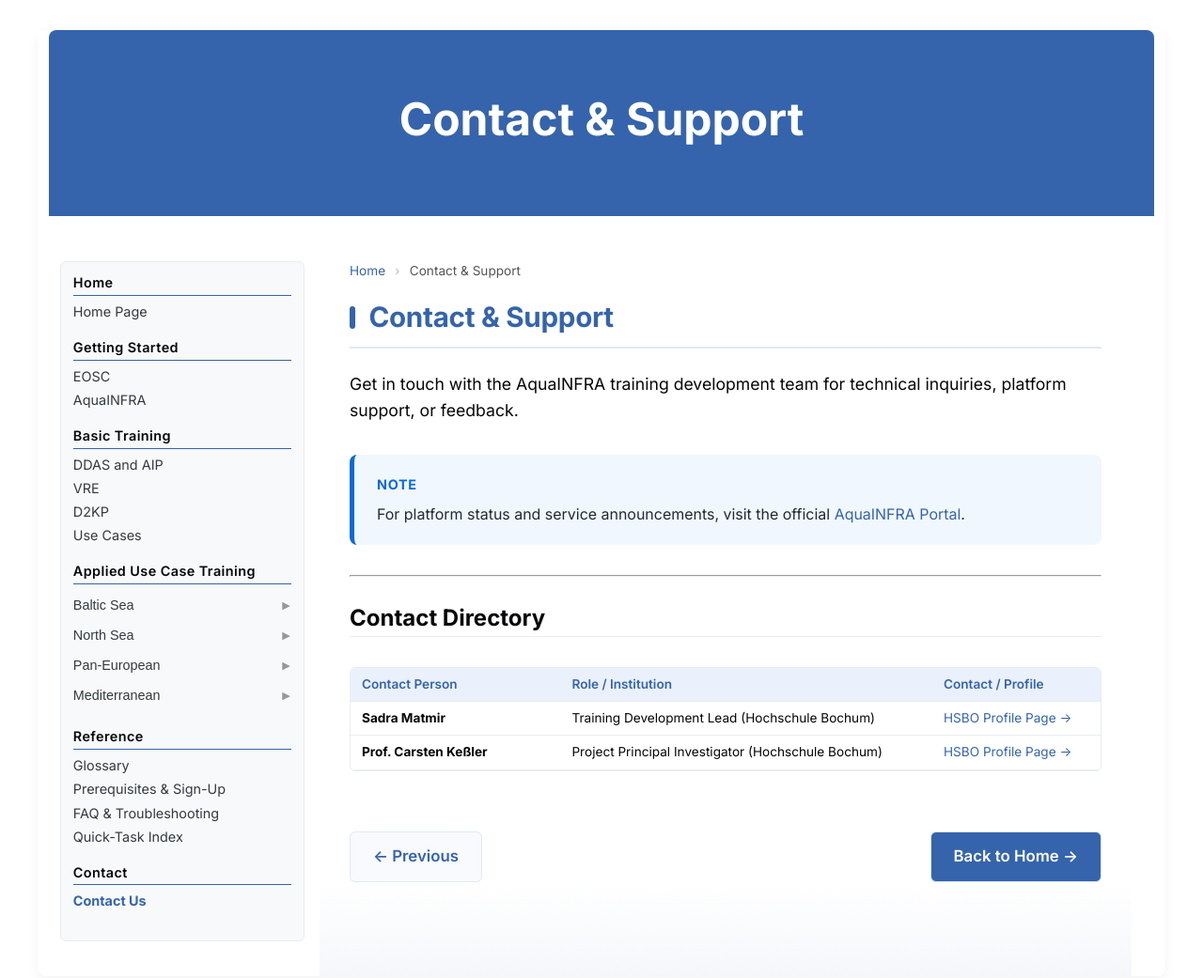
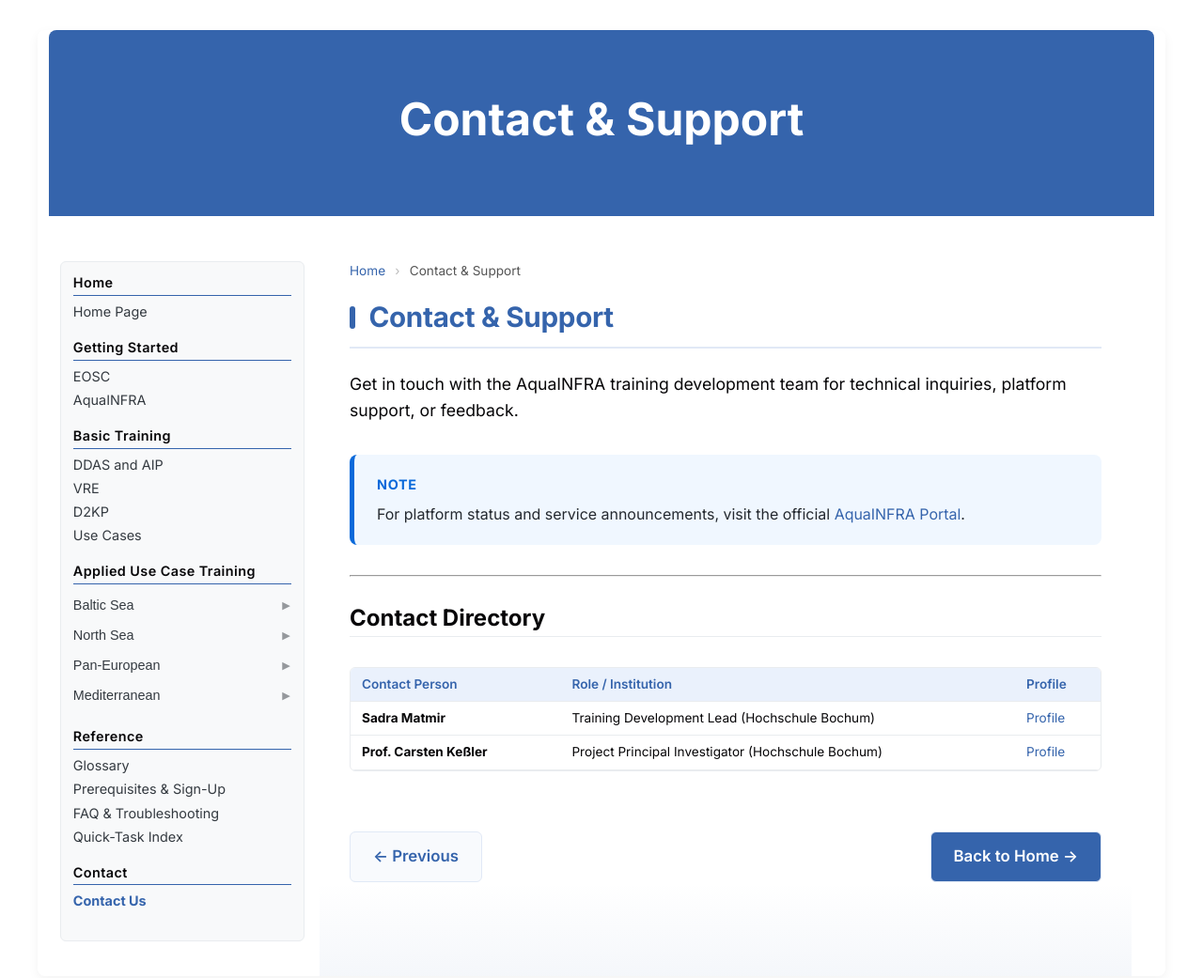
Before and after one commit to smatmir/AquaINFRA_Handbook, a Jekyll site: the page built from docs/07_contact.md, in a window 1280 px wide and 1071 px high. Shown: the top 1041 px of the window at 94% size. Built offline with Jekyll 4.4.1, drawn with Linux system fonts in a browser that asks for light colours.

Commit message:
Update 07_contact.md

```diff
--- a/docs/07_contact.md
+++ b/docs/07_contact.md
@@ -22,19 +22,19 @@ Get in touch with the AquaINFRA training development team for technical inquirie
             <tr>
                 <th>Contact Person</th>
                 <th>Role / Institution</th>
-                <th>Contact / Profile</th>
+                <th>Profile</th>
             </tr>
         </thead>
         <tbody>
             <tr>
                 <td><strong>Sadra Matmir</strong></td>
                 <td>Training Development Lead (Hochschule Bochum)</td>
-                <td><a href="https://www.hochschule-bochum.de/fbg/team-und-labore/matmir/" target="_blank" rel="noopener">HSBO Profile Page &rarr;</a></td>
+                <td><a href="https://www.hochschule-bochum.de/fbg/team-und-labore/matmir/" target="_blank" rel="noopener">Profile</a></td>
             </tr>
             <tr>
                 <td><strong>Prof. Carsten Keßler</strong></td>
                 <td>Project Principal Investigator (Hochschule Bochum)</td>
-                <td><a href="https://www.hochschule-bochum.de/fbg/team-und-labore/kessler/" target="_blank" rel="noopener">HSBO Profile Page &rarr;</a></td>
+                <td><a href="https://www.hochschule-bochum.de/fbg/team-und-labore/kessler/" target="_blank" rel="noopener">Profile</a></td>
             </tr>
         </tbody>
     </table>
```
